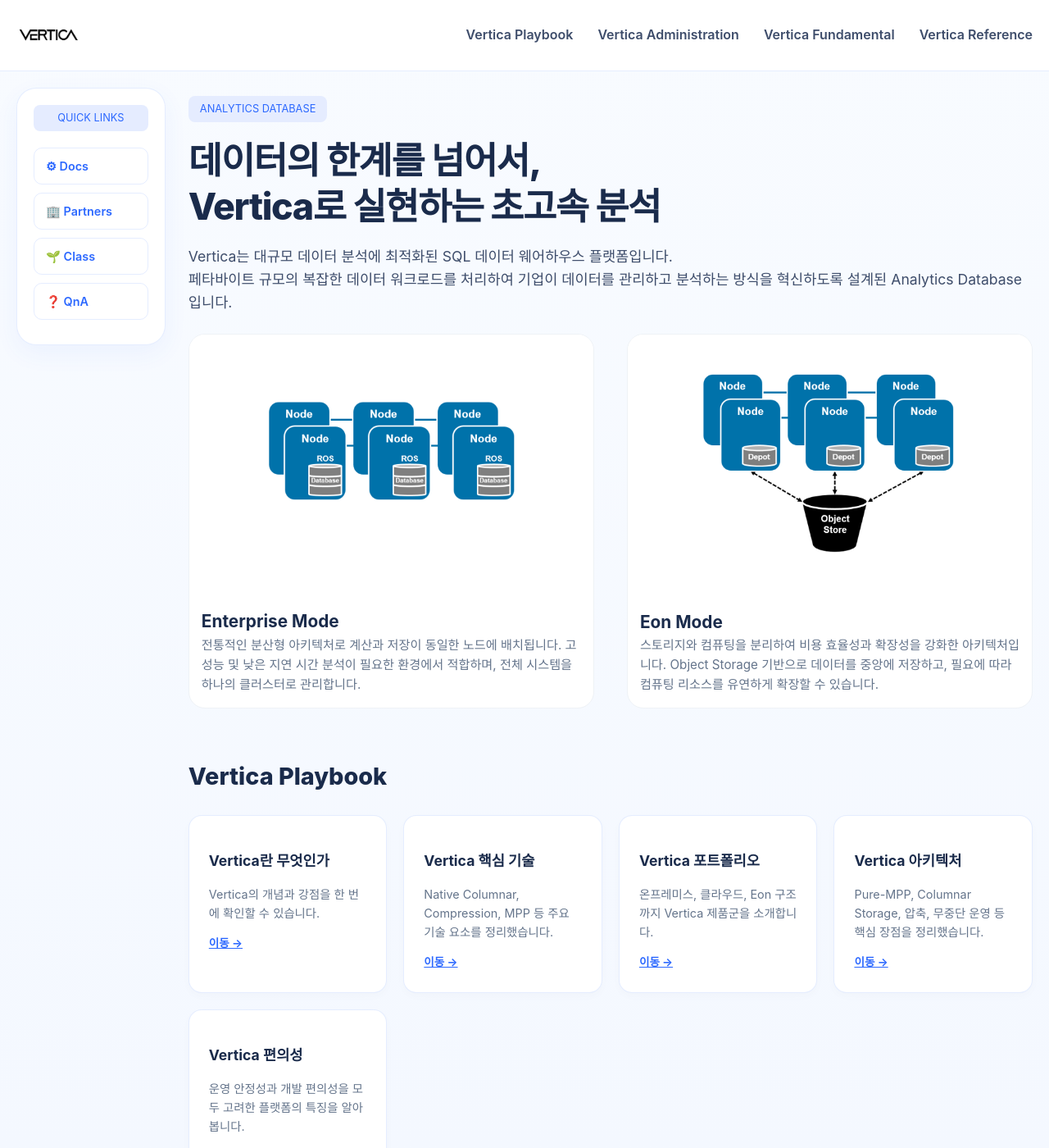
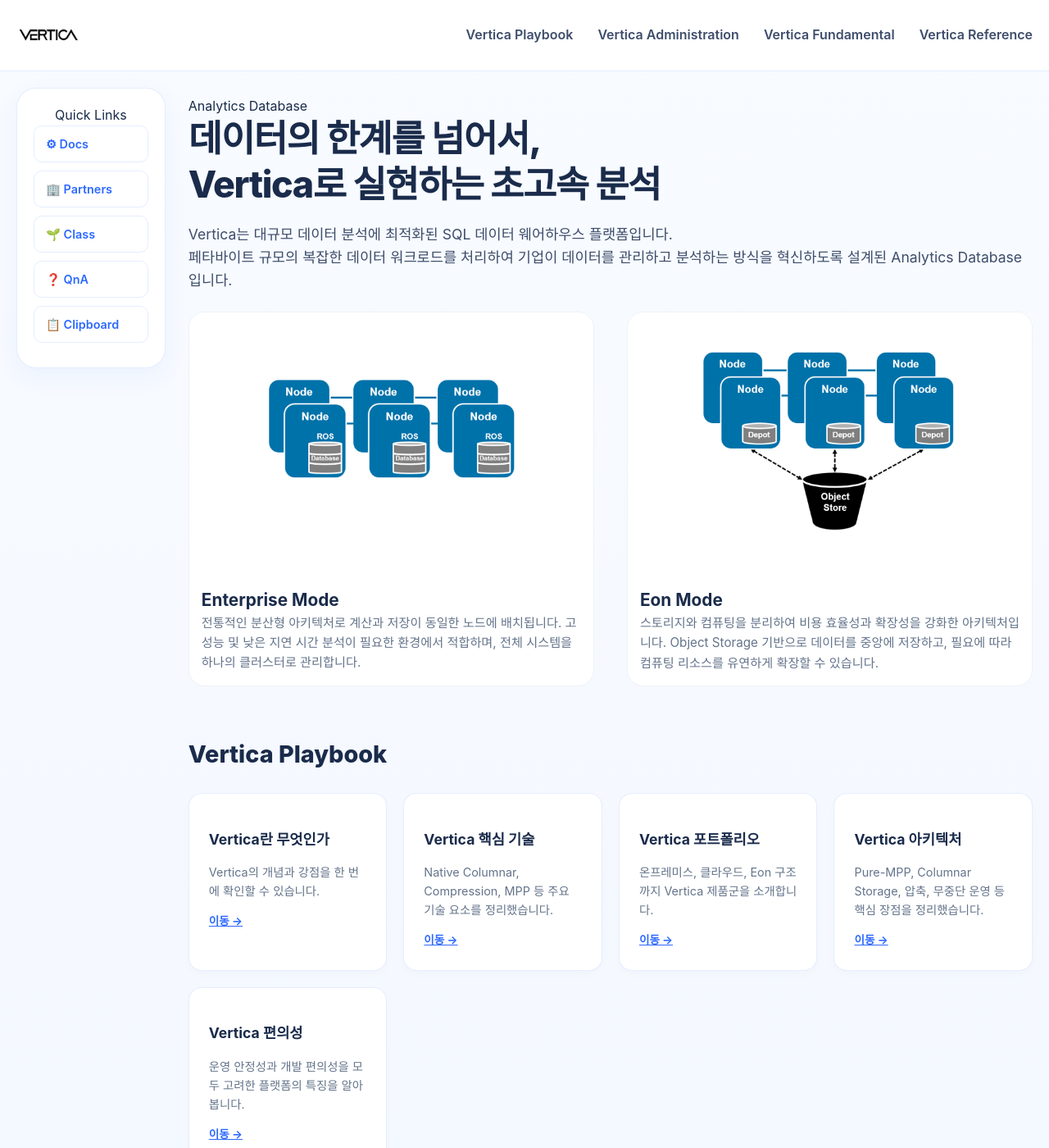
Before and after one commit to JIN0326/vertica_blog, a Jekyll site: the page built from 00index.md, in a window 1280 px wide and 1400 px high. Shown: the whole window at 82% size. Built offline with Jekyll 4.4.1, drawn with Linux system fonts in a browser that asks for light colours.

Commit message:
Update blog content and styling

```diff
--- a/_includes/sidebar.html
+++ b/_includes/sidebar.html
@@ -5,5 +5,6 @@
     <a class="sidebar-link" href="http://www.gtgsc.com/gtg/sub/bigdata/vertica.php" target="_blank" rel="noopener"><span aria-hidden="true">🏢</span> Partners</a>
     <a class="sidebar-link" href="{{ '/99Class' | relative_url }}"><span aria-hidden="true">🌱</span> Class</a>
     <a class="sidebar-link" href="{{ '/99QnA' | relative_url }}"><span aria-hidden="true">❓</span> QnA</a>
+    <a class="sidebar-link" href="{{ '/99Clipboard' | relative_url }}"><span aria-hidden="true">📋</span> Clipboard</a>
   </div>
 </aside>
--- a/assets/css/style.css
+++ b/assets/css/style.css
@@ -118,41 +118,6 @@
   color: var(--accent);
 }
 
-.hero-layout {
-  display: grid;
-  grid-template-columns: minmax(260px, 320px) minmax(0, 1fr);
-  gap: 32px;
-  align-items: start;
-  margin-top: 24px;
-}
-
-.hero-sidebar {
-  background: #ffffff;
-  border: 1px solid var(--border-color);
-  box-shadow: var(--shadow);
-  border-radius: 20px;
-  padding: 24px;
-  position: sticky;
-  top: 110px;
-}
-
-.hero-sidebar .eyebrow {
-  margin-bottom: 18px;
-}
-
-.hero-sidebar h2 {
-  font-size: 1.1rem;
-  font-weight: 800;
-  margin-bottom: 16px;
-}
-
-.hero-sidebar p {
-  font-size: 0.95rem;
-  color: var(--sub);
-  margin-bottom: 20px;
-  line-height: 1.7;
-}
-
 .sidebar-link {
   display: block;
   padding: 10px 14px;
@@ -184,19 +149,6 @@
    ========================================================================== */
 .hero-container {
   padding: 10px 0 10px;
-  text-align: left;
-}
-
-.eyebrow {
-  display: inline-block;
-  padding: 6px 14px;
-  background: #e5ecff;
-  color: var(--accent);
-  border-radius: 8px;
-  font-size: 0.8rem;
-  font-weight: 1200px;
-  text-transform: uppercase;
-  margin-bottom: 20px;
 }
 
 /* 왼쪽 사이드바의 Quick Links 타이틀 중앙 정렬 */
```
Also changed, not shown: 01playbook.md (+1 -1 lines), 99Clipboard.md (added, +15 -0 lines).
